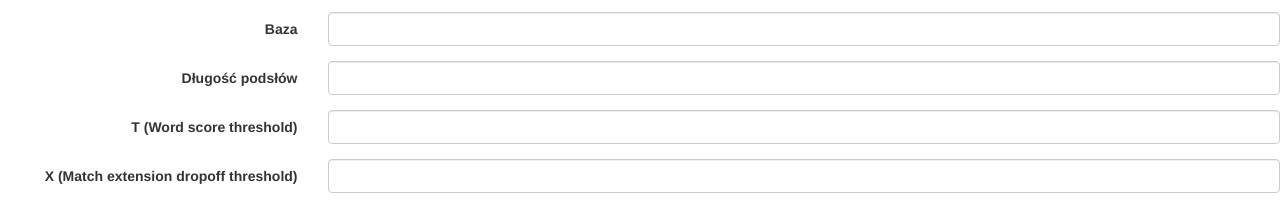
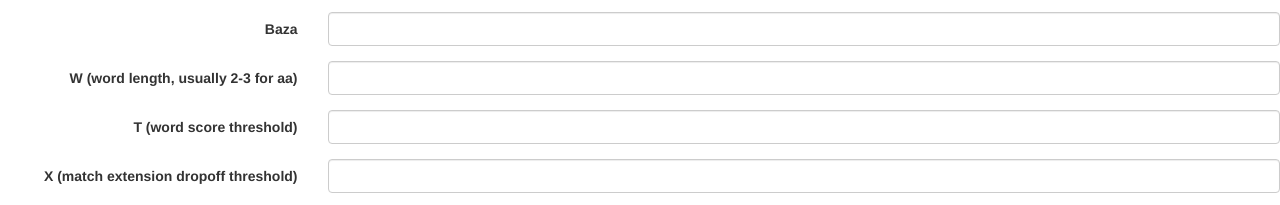
Before and after one commit to jg/mbi, a website with bundled scripts: page index.html in a window 1280 px wide. Shown: the part 157-362 px from the top of the page. Built offline with nearby package versions, Linux system fonts and the light colour scheme; files whose address does not match are found by name.

Commit message:
Better field descriptions

```diff
--- a/index.html
+++ b/index.html
@@ -36,21 +36,21 @@
         </div>
 
         <div class="form-group">
-          <label for="algorithm" class="col-sm-3 control-label">Długość podsłów</label>
+          <label for="algorithm" class="col-sm-3 control-label">W (word length, usually 2-3 for aa)</label>
           <div class="col-sm-9">
             <input type="text" class="form-control" id="sequenceB">
           </div>
         </div>
 
         <div class="form-group">
-          <label for="algorithm" class="col-sm-3 control-label">T (Word score threshold)</label>
+          <label for="algorithm" class="col-sm-3 control-label">T (word score threshold)</label>
           <div class="col-sm-9">
             <input type="text" class="form-control" id="sequenceB">
           </div>
         </div>
 
         <div class="form-group">
-          <label for="algorithm" class="col-sm-3 control-label">X (Match extension dropoff threshold)</label>
+          <label for="algorithm" class="col-sm-3 control-label">X (match extension dropoff threshold)</label>
           <div class="col-sm-9">
             <input type="text" class="form-control" id="sequenceB">
           </div>
```
